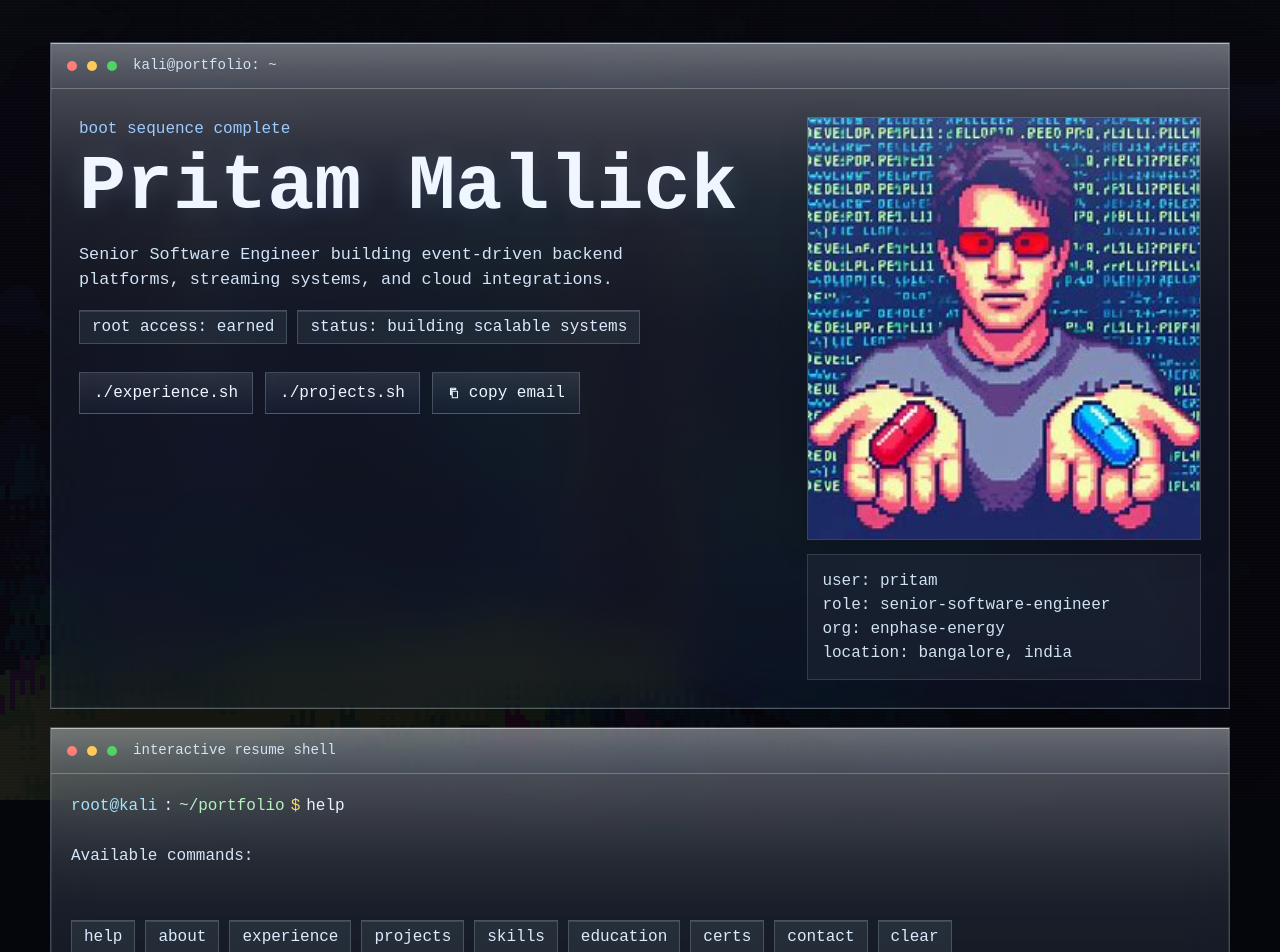
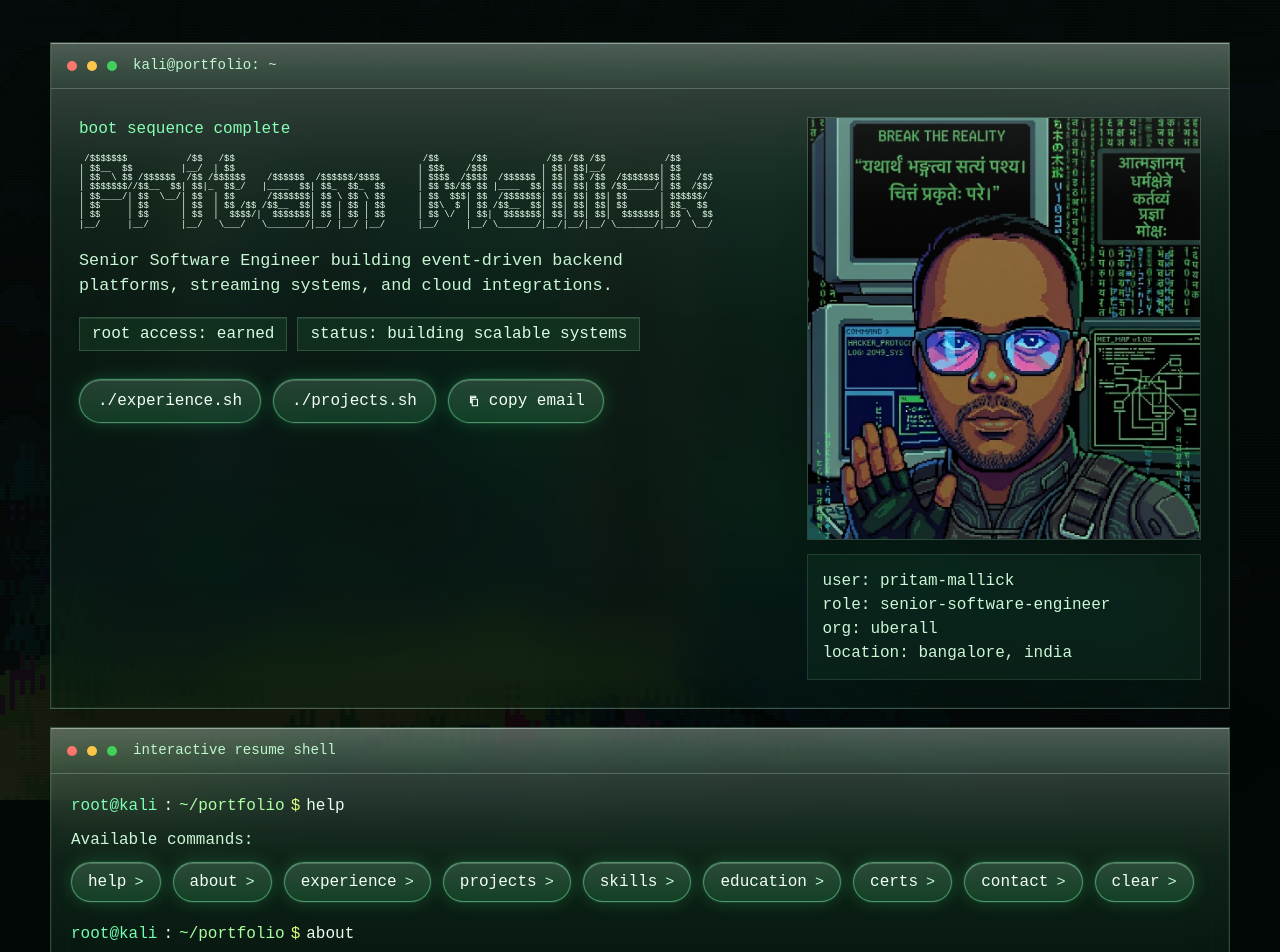
Before and after one commit to its-just-pritam/portfolio, a React (Vite) app: page / in a window 1280 px wide. Shown: the top 952 px of the page. Built offline with nearby package versions, Linux system fonts and the light colour scheme.

Commit message:
Major UX upgrade

```diff
--- a/src/App.jsx
+++ b/src/App.jsx
@@ -6,6 +6,14 @@ import projects from './content/projects.json'
 import skillGroups from './content/skills.json'
 
 const commands = aboutContent.commands
+const asciiName = String.raw` /$$$$$$$           /$$   /$$                                   /$$      /$$           /$$ /$$ /$$           /$$
+| $$__  $$         |__/  | $$                                  | $$$    /$$$          | $$| $$|__/          | $$
+| $$  \ $$ /$$$$$$  /$$ /$$$$$$    /$$$$$$  /$$$$$$/$$$$       | $$$$  /$$$$  /$$$$$$ | $$| $$ /$$  /$$$$$$$| $$   /$$
+| $$$$$$$//$$__  $$| $$|_  $$_/   |____  $$| $$_  $$_  $$      | $$ $$/$$ $$ |____  $$| $$| $$| $$ /$$_____/| $$  /$$/
+| $$____/| $$  \__/| $$  | $$      /$$$$$$$| $$ \ $$ \ $$      | $$  $$$| $$  /$$$$$$$| $$| $$| $$| $$      | $$$$$$/
+| $$     | $$      | $$  | $$ /$$ /$$__  $$| $$ | $$ | $$      | $$\  $ | $$ /$$__  $$| $$| $$| $$| $$      | $$_  $$
+| $$     | $$      | $$  |  $$$$/|  $$$$$$$| $$ | $$ | $$      | $$ \/  | $$|  $$$$$$$| $$| $$| $$|  $$$$$$$| $$ \  $$
+|__/     |__/      |__/   \___/   \_______/|__/ |__/ |__/      |__/     |__/ \_______/|__/|__/|__/ \_______/|__/  \__/`
 
 function CopyIcon() {
   return (
@@ -110,9 +118,9 @@ function App() {
 
   const outputs = {
     help: (
-      <div className="stack">
+      <div className="stack help-output">
         <p>Available commands:</p>
-        <div className="chip-row">
+        <div className="chip-row compact-chip-row">
           {commands.map((command) => (
             <CommandChip key={command} command={command} onRun={submitCommand} />
           ))}
@@ -235,7 +243,7 @@ function App() {
             <div className="hero-grid">
               <div className="hero-copy">
                 <p className="eyebrow">{aboutContent.intro.eyebrow}</p>
-                <h1>{aboutContent.intro.name}</h1>
+                <pre className="ascii-title" aria-label={aboutContent.intro.name}>{asciiName}</pre>
                 <p className="subtitle">{aboutContent.intro.headline}</p>
                 <div className="chip-row">
                   {aboutContent.intro.statusTags.map((tag) => (
@@ -246,12 +254,13 @@ function App() {
                 </div>
                 <div className="quick-actions">
                   {aboutContent.intro.quickActions.map((action) => (
-                    <button key={action.label} type="button" onClick={() => submitCommand(action.command)}>
-                      {action.label}
+                    <button key={action.label} type="button" className="cta-button" onClick={() => submitCommand(action.command)}>
+                      <span>{action.label}</span>
                     </button>
                   ))}
                   <button
                     type="button"
+                    className="cta-button cta-button-copy"
                     onClick={() => navigator.clipboard?.writeText(aboutContent.intro.copyEmailValue)}
                   >
                     <CopyIcon />
@@ -320,7 +329,7 @@ function App() {
               <span className="dot green" />
               <p>network beacon</p>
             </div>
-            <ExternalLink href={aboutContent.footer.linkHref} className="beacon-link">
+            <ExternalLink href={aboutContent.footer.linkHref} className="beacon-link cta-link">
               {aboutContent.footer.linkLabel}
             </ExternalLink>
             <p>{aboutContent.footer.text}</p>
--- a/src/content/about.json
+++ b/src/content/about.json
@@ -43,12 +43,12 @@
     }
   },
   "profile": {
-    "image": "/neo1.jpeg",
+    "image": "/neo1.png",
     "imageAlt": "Pritam portrait",
     "meta": [
-      "user: pritam",
+      "user: pritam-mallick",
       "role: senior-software-engineer",
-      "org: enphase-energy",
+      "org: uberall",
       "location: bangalore, india"
     ]
   },
--- a/src/styles.css
+++ b/src/styles.css
@@ -1,9 +1,9 @@
 :root {
   font-family: "Courier New", Courier, monospace;
-  color: #d3e6ff;
+  color: #c8ffd7;
   background:
-    radial-gradient(circle at top, rgba(65, 111, 168, 0.18), transparent 30%),
-    linear-gradient(180deg, #05070d 0%, #090d17 48%, #05070b 100%);
+    radial-gradient(circle at top, rgba(57, 255, 136, 0.12), transparent 30%),
+    linear-gradient(180deg, #020805 0%, #04110a 48%, #010503 100%);
   line-height: 1.5;
   font-weight: 400;
 }
@@ -20,12 +20,12 @@ body {
   margin: 0;
   min-width: 320px;
   min-height: 100vh;
-  background: #05070d;
-  color: #d3e6ff;
+  background: #020805;
+  color: #c8ffd7;
 }
 
 a {
-  color: #8fbaff;
+  color: #7dffae;
   text-decoration: none;
 }
 
@@ -36,6 +36,11 @@ input {
 
 button {
   cursor: pointer;
+}
+
+p,
+pre {
+  margin: 0;
 }
 
 #root {
@@ -51,7 +56,7 @@ button {
   content: "";
   position: fixed;
   inset: 0;
-  background-image: linear-gradient(rgba(125, 170, 255, 0.06), rgba(125, 170, 255, 0.02)), url('/sr2e015744883aws3.webp');
+  background-image: linear-gradient(rgba(76, 255, 148, 0.05), rgba(76, 255, 148, 0.015)), url('/sr2e015744883aws3.webp');
   background-size: cover;
   background-position: center;
   opacity: 0.16;
@@ -65,8 +70,8 @@ button {
   background:
     repeating-linear-gradient(
       180deg,
-      rgba(150, 190, 255, 0.07) 0,
-      rgba(150, 190, 255, 0.07) 1px,
+      rgba(105, 255, 158, 0.06) 0,
+      rgba(105, 255, 158, 0.06) 1px,
       transparent 1px,
       transparent 3px
     );
@@ -85,13 +90,13 @@ button {
 .terminal-window {
   position: relative;
   background:
-    linear-gradient(180deg, rgba(233, 244, 255, 0.14) 0%, rgba(165, 200, 239, 0.08) 18%, rgba(36, 57, 92, 0.12) 100%),
-    rgba(14, 23, 41, 0.1);
-  border: 1px solid rgba(216, 236, 255, 0.24);
+    linear-gradient(180deg, rgba(220, 255, 230, 0.12) 0%, rgba(110, 255, 166, 0.08) 18%, rgba(17, 65, 38, 0.12) 100%),
+    rgba(8, 28, 15, 0.1);
+  border: 1px solid rgba(179, 255, 203, 0.22);
   box-shadow:
     0 24px 64px rgba(0, 0, 0, 0.24),
-    inset 0 1px 0 rgba(255, 255, 255, 0.36),
-    inset 0 0 0 1px rgba(255, 255, 255, 0.08);
+    inset 0 1px 0 rgba(255, 255, 255, 0.28),
+    inset 0 0 0 1px rgba(255, 255, 255, 0.05);
   backdrop-filter: blur(30px) saturate(1.22);
   -webkit-backdrop-filter: blur(30px) saturate(1.22);
 }
@@ -100,7 +105,7 @@ button {
   content: "";
   position: absolute;
   inset: 0;
-  background: linear-gradient(180deg, rgba(255, 255, 255, 0.22), rgba(255, 255, 255, 0.04) 24%, transparent 42%);
+  background: linear-gradient(180deg, rgba(230, 255, 238, 0.16), rgba(230, 255, 238, 0.03) 24%, transparent 42%);
   pointer-events: none;
 }
 
@@ -115,14 +120,14 @@ button {
   align-items: center;
   gap: 10px;
   padding: 12px 16px;
-  border-bottom: 1px solid rgba(219, 237, 255, 0.18);
-  background: linear-gradient(180deg, rgba(235, 244, 255, 0.12), rgba(140, 177, 222, 0.08) 55%, rgba(47, 70, 108, 0.1));
-  box-shadow: inset 0 1px 0 rgba(255, 255, 255, 0.22);
+  border-bottom: 1px solid rgba(194, 255, 214, 0.16);
+  background: linear-gradient(180deg, rgba(224, 255, 234, 0.1), rgba(110, 255, 166, 0.06) 55%, rgba(19, 69, 41, 0.1));
+  box-shadow: inset 0 1px 0 rgba(255, 255, 255, 0.16);
 }
 
 .window-bar p {
   margin: 0 0 0 6px;
-  color: #c8ddf6;
+  color: #b8f7c9;
   font-size: 0.88rem;
 }
 
@@ -153,23 +158,26 @@ button {
 
 .eyebrow,
 .section-kicker {
-  color: #8dc4ff;
+  color: #7dffae;
   text-transform: lowercase;
   margin: 0 0 10px;
 }
 
-.hero-copy h1 {
-  margin: 0;
-  font-size: clamp(2.4rem, 7vw, 4.9rem);
-  line-height: 0.95;
-  color: #eef6ff;
-  text-shadow: 0 0 28px rgba(143, 186, 255, 0.18);
+.ascii-title {
+  max-width: 100%;
+  overflow-x: auto;
+  padding: 4px 0 2px;
+  color: #eaffef;
+  font-size: clamp(0.3rem, 0.75vw, 0.56rem);
+  line-height: 1.05;
+  letter-spacing: 0;
+  text-shadow: 0 0 20px rgba(76, 255, 148, 0.2);
 }
 
 .subtitle {
   max-width: 56ch;
   margin: 16px 0 0;
-  color: #d2e3f7;
+  color: #c8f7d5;
   font-size: 1.05rem;
 }
 
@@ -180,35 +188,77 @@ button {
   margin-top: 18px;
 }
 
+.compact-chip-row {
+  margin-top: 0;
+  gap: 12px;
+}
+
 .tag {
   display: inline-flex;
   align-items: center;
   min-height: 34px;
   padding: 0 12px;
-  border: 1px solid rgba(216, 236, 255, 0.2);
-  background: rgba(193, 220, 249, 0.08);
-  color: #dbeafe;
-  box-shadow: inset 0 1px 0 rgba(255, 255, 255, 0.12);
+  border: 1px solid rgba(184, 255, 206, 0.18);
+  background: rgba(88, 255, 145, 0.08);
+  color: #d8ffe4;
+  box-shadow: inset 0 1px 0 rgba(255, 255, 255, 0.1);
 }
 
-.command-chip {
+.command-chip,
+.cta-button,
+.cta-link {
+  position: relative;
   appearance: none;
-  transition: box-shadow 0.2s ease, border-color 0.2s ease, transform 0.2s ease;
+  min-height: 40px;
+  padding: 0 16px;
+  border-radius: 999px;
+  border: 1px solid rgba(142, 255, 189, 0.42);
+  background: linear-gradient(180deg, rgba(173, 255, 205, 0.18), rgba(55, 201, 106, 0.2));
+  color: #f3fff7;
+  box-shadow:
+    0 0 0 1px rgba(36, 118, 64, 0.28),
+    inset 0 1px 0 rgba(255, 255, 255, 0.2),
+    0 0 18px rgba(74, 255, 146, 0.18);
+  transition: transform 0.18s ease, box-shadow 0.18s ease, border-color 0.18s ease, background 0.18s ease;
+}
+
+.command-chip::after {
+  content: ">";
+  margin-left: 8px;
+  color: #baffcd;
+  font-size: 0.95em;
 }
 
 .command-chip:hover,
 .command-chip:focus-visible,
+.cta-button:hover,
+.cta-button:focus-visible,
+.cta-link:hover,
+.cta-link:focus-visible {
+  border-color: rgba(178, 255, 213, 0.7);
+  background: linear-gradient(180deg, rgba(196, 255, 220, 0.28), rgba(73, 224, 128, 0.28));
+  box-shadow:
+    0 0 0 1px rgba(108, 255, 166, 0.36),
+    inset 0 1px 0 rgba(255, 255, 255, 0.24),
+    0 0 26px rgba(74, 255, 146, 0.32);
+  transform: translateY(-2px) scale(1.02);
+}
+
+.command-chip:active,
+.cta-button:active,
+.cta-link:active {
+  transform: translateY(0) scale(0.99);
+  box-shadow:
+    0 0 0 1px rgba(108, 255, 166, 0.24),
+    inset 0 1px 0 rgba(255, 255, 255, 0.16),
+    0 0 14px rgba(74, 255, 146, 0.2);
+}
+
 .quick-actions button:hover,
 .beacon-link:hover,
 .shell-input input:focus,
 .external-link:hover {
-  box-shadow: 0 0 0 1px rgba(112, 186, 255, 0.18), 0 0 18px rgba(75, 126, 216, 0.24);
-}
-
-.command-chip:hover,
-.command-chip:focus-visible {
-  border-color: rgba(140, 197, 255, 0.42);
-  transform: translateY(-1px);
+  box-shadow: 0 0 0 1px rgba(92, 255, 161, 0.18), 0 0 18px rgba(58, 214, 112, 0.22);
 }
 
 .quick-actions {
@@ -222,11 +272,23 @@ button {
   display: inline-flex;
   align-items: center;
   gap: 8px;
-  min-height: 42px;
-  padding: 0 14px;
-  border: 1px solid rgba(215, 236, 255, 0.22);
-  background: linear-gradient(180deg, rgba(214, 231, 250, 0.12), rgba(50, 77, 116, 0.12));
-  color: #eef6ff;
+}
+
+.cta-button {
+  min-height: 44px;
+  padding: 0 18px;
+}
+
+.cta-button-copy {
+  gap: 10px;
+}
+
+.cta-link {
+  display: inline-flex;
+  align-items: center;
+  gap: 8px;
+  min-height: 44px;
+  padding: 0 18px;
 }
 
 .icon-inline {
@@ -250,7 +312,7 @@ button {
 
 .contact-label,
 .contact-sep {
-  color: #c7dbf2;
+  color: #bff5cc;
 }
 
 .contact-value {
@@ -267,7 +329,7 @@ button {
   width: 100%;
   display: block;
   object-fit: cover;
-  border: 1px solid rgba(210, 232, 255, 0.22);
+  border: 1px solid rgba(185, 255, 206, 0.2);
   box-shadow: 0 12px 30px rgba(0, 0, 0, 0.14);
 }
 
@@ -281,14 +343,14 @@ button {
 
 .profile-meta {
   padding: 14px;
-  border: 1px solid rgba(216, 236, 255, 0.14);
-  background: rgba(206, 227, 249, 0.05);
+  border: 1px solid rgba(184, 255, 206, 0.12);
+  background: rgba(88, 255, 145, 0.05);
 }
 
 .profile-meta p,
 .mini-panel p {
   margin: 0;
-  color: #d0e1f4;
+  color: #cbf7d6;
 }
 
 .shell-output {
@@ -305,24 +367,24 @@ button {
   display: flex;
   flex-wrap: wrap;
   gap: 6px;
-  color: #e4f1ff;
+  color: #e9fff0;
 }
 
 .prompt-user {
-  color: #98deff;
+  color: #72ffad;
 }
 
 .prompt-path {
-  color: #a8f0b4;
+  color: #a8ff9c;
 }
 
 .prompt-dollar {
-  color: #f4d35e;
+  color: #dfff7a;
 }
 
 .command-output {
   margin-top: 10px;
-  color: #d2e3f7;
+  color: #c8f7d5;
 }
 
 .stack {
@@ -330,11 +392,15 @@ button {
   gap: 18px;
 }
 
+.help-output {
+  gap: 10px;
+}
+
 .panel {
   padding: 14px;
-  border: 1px solid rgba(216, 236, 255, 0.14);
-  background: rgba(206, 227, 249, 0.045);
-  box-shadow: inset 0 1px 0 rgba(255, 255, 255, 0.08);
+  border: 1px solid rgba(184, 255, 206, 0.12);
+  background: rgba(88, 255, 145, 0.045);
+  box-shadow: inset 0 1px 0 rgba(255, 255, 255, 0.06);
 }
 
 .panel-heading {
@@ -349,7 +415,7 @@ button {
 
 .entry h3 {
   margin: 0 0 8px;
-  color: #eef6ff;
+  color: #eaffef;
   font-size: 1rem;
 }
 
@@ -375,7 +441,7 @@ li + li {
   align-items: center;
   gap: 10px;
   padding: 18px 20px 20px;
-  border-top: 1px solid rgba(219, 237, 255, 0.12);
+  border-top: 1px solid rgba(194, 255, 214, 0.1);
 }
 
 .shell-input .prompt-line {
@@ -388,9 +454,9 @@ li + li {
   min-width: 0;
   width: 100%;
   min-height: 42px;
-  border: 1px solid rgba(216, 236, 255, 0.16);
-  background: rgba(220, 236, 255, 0.05);
-  color: #e4f1ff;
+  border: 1px solid rgba(184, 255, 206, 0.14);
+  background: rgba(198, 255, 218, 0.05);
+  color: #e9fff0;
   padding: 0 12px;
   outline: none;
 }
@@ -400,15 +466,7 @@ li + li {
 }
 
 .beacon-link {
-  display: inline-flex;
-  align-items: center;
-  gap: 6px;
-  min-height: 40px;
   margin: 18px;
-  padding: 0 12px;
-  border: 1px solid rgba(216, 236, 255, 0.18);
-  color: #eef6ff;
-  background: linear-gradient(180deg, rgba(214, 231, 250, 0.1), rgba(50, 77, 116, 0.1));
 }
 
 .mini-panel p {
@@ -446,6 +504,10 @@ li + li {
     display: none;
   }
 
+  .ascii-title {
+    font-size: 0.27rem;
+  }
+
   .layout {
     width: min(100% - 20px, 1180px);
     padding-top: 12px;
```
Also changed, not shown: public/neo1.jpeg (deleted), public/neo1.png (added).
